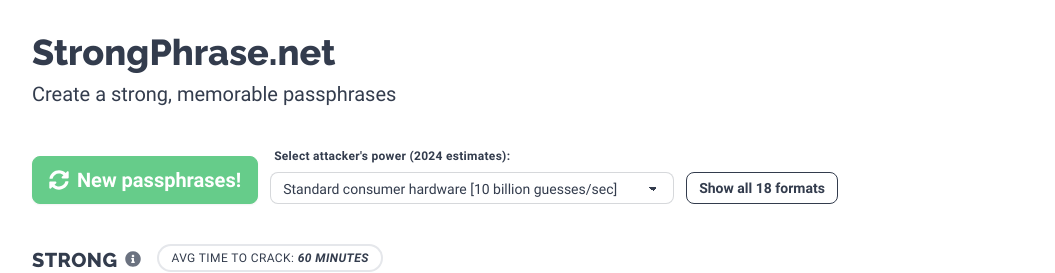
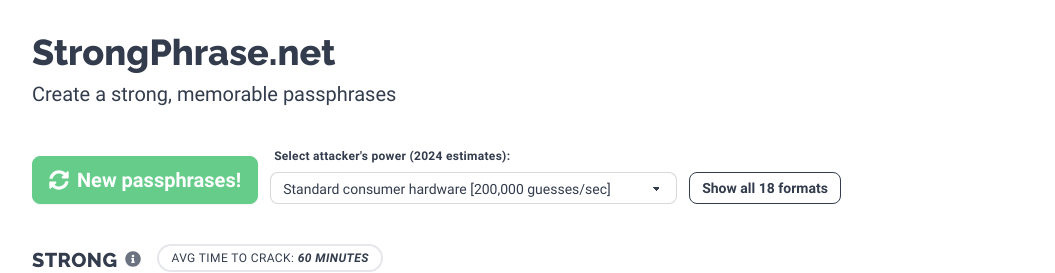
Before and after one commit to blanchardjeremy/strongphrase.net, a React (Create React App) app: page / in a window 1280 px wide. Shown: the top 273 px of the page, without its empty margins (112-1167 px from the left). Built offline with nearby package versions, Linux system fonts and the light colour scheme.

Commit message:
Add a bunch of research about guesses per second

```diff
--- a/src/PassphraseGenerator.js
+++ b/src/PassphraseGenerator.js
@@ -74,12 +74,9 @@
             onChange={(e) => setHashRate(Number(e.target.value))}
             className="border rounded-lg select select-bordered select-sm w-full"
           >
-            {/* <option value={1e2}>Online attack [10 guesses/sec]</option> */}
-            {/* <option value={1e6}>Slow attack [1 million guesses/sec]</option> */}
-            <option value={1e10}>Standard consumer hardware [10 billion guesses/sec]</option>
-            {/* <option value={1e11}>High-end GPU [100 billion guesses/sec]</option> */}
-            <option value={1e12}>Best available consumer hardware [1 trillion guesses/sec]</option>
-            <option value={1e14}>Nation state (NSA, etc.) [100 trillion guesses/sec]</option>
+            <option value={2e5}>Standard consumer hardware [200,000 guesses/sec]</option>
+            <option value={3e6}>Best available consumer hardware [3 million guesses/sec]</option>
+            <option value={2e12}>Nation state (NSA, etc.) [2 trillion guesses/sec]</option>
           </select>
         </div>
 
```
Also changed, not shown: 1 other file (tests, documents, lock files or other folders).
